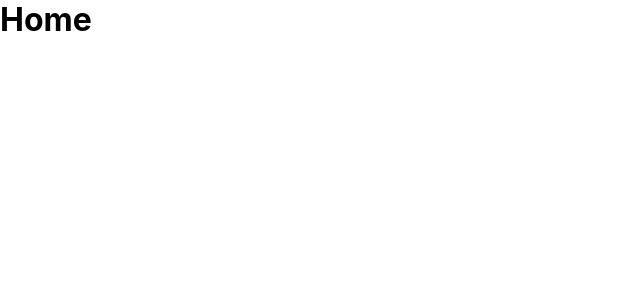
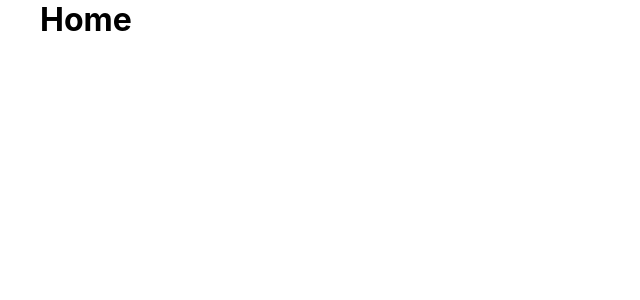
Before and after one commit to SskYwaLkeR/twitter-clone, a React (Create React App) app: page / in a window 1280 px wide. Shown: the top 300 px of the page, without its empty margins (0-640 px from the left). Built offline with nearby package versions, Linux system fonts and the light colour scheme.

Commit message:
basic styling

```diff
--- a/src/App.css
+++ b/src/App.css
@@ -4,6 +4,10 @@
   box-sizing: border-box;
 }
 
+
+
 .App{
   min-height: 100vh;
+  margin: 0 auto;
+  max-width: 1200px;
 }
```
